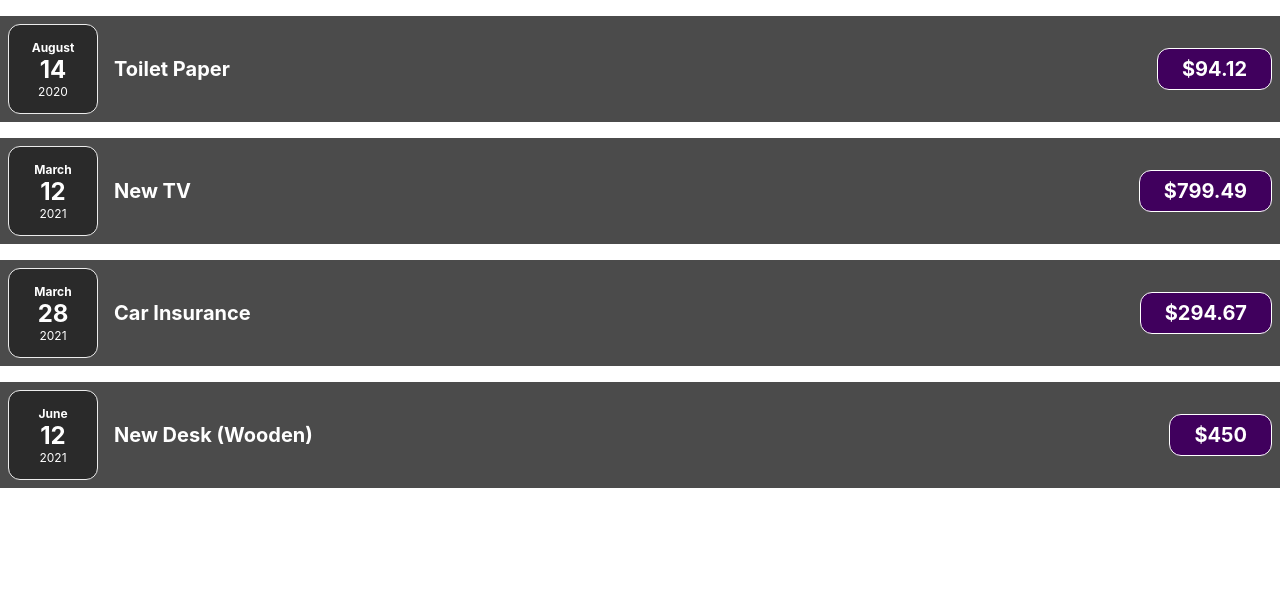
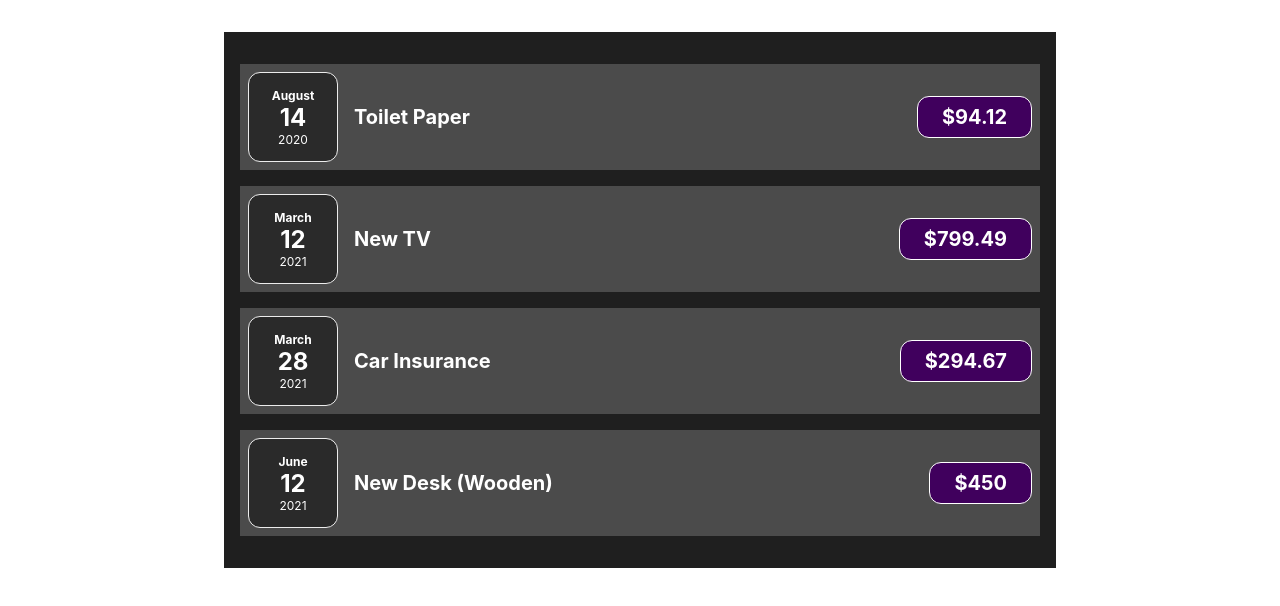
Before and after one commit to mohamuhsin/expensad, a React (Create React App) app: page / in a window 1280 px wide. Shown: the top 606 px of the page. Built offline with nearby package versions, Linux system fonts and the light colour scheme.

Commit message:
created Expenses component and passed the expense data to apps as props

```diff
--- a/src/components/App/App.js
+++ b/src/components/App/App.js
@@ -1,6 +1,6 @@
 import "./App.css";
+import Expenses from "../Expenses/Expenses";
 
-import ExpenseItem from "../ExpenseItem/ExpenseItem";
 const expenses = [
   {
     id: "e1",
@@ -24,30 +24,7 @@
 ];
 
 function App() {
-  return (
-    <div>
-      <ExpenseItem
-        title={expenses[0].title}
-        amount={expenses[0].amount}
-        date={expenses[0].date}
-      />
-      <ExpenseItem
-        title={expenses[1].title}
-        amount={expenses[1].amount}
-        date={expenses[1].date}
-      />
-      <ExpenseItem
-        title={expenses[2].title}
-        amount={expenses[2].amount}
-        date={expenses[2].date}
-      />
-      <ExpenseItem
-        title={expenses[3].title}
-        amount={expenses[3].amount}
-        date={expenses[3].date}
-      />
-    </div>
-  );
+  return <Expenses items={expenses} />;
 }
 
 export default App;
--- /dev/null
+++ b/src/components/Expenses/Expenses.css
@@ -0,0 +1,7 @@
+.expenses {
+  padding: 1rem;
+  background-color: rgb(31, 31, 31);
+  margin: 2rem auto;
+  width: 50rem;
+  max-width: 95%;
+}
--- /dev/null
+++ b/src/components/Expenses/Expenses.js
@@ -0,0 +1,29 @@
+import ExpenseItem from "../ExpenseItem/ExpenseItem";
+import "./Expenses.css";
+const Expenses = (props) => {
+  return (
+    <div className="expenses">
+      <ExpenseItem
+        title={props.items[0].title}
+        amount={props.items[0].amount}
+        date={props.items[0].date}
+      />
+      <ExpenseItem
+        title={props.items[1].title}
+        amount={props.items[1].amount}
+        date={props.items[1].date}
+      />
+      <ExpenseItem
+        title={props.items[2].title}
+        amount={props.items[2].amount}
+        date={props.items[2].date}
+      />
+      <ExpenseItem
+        title={props.items[3].title}
+        amount={props.items[3].amount}
+        date={props.items[3].date}
+      />
+    </div>
+  );
+};
+export default Expenses;
```
